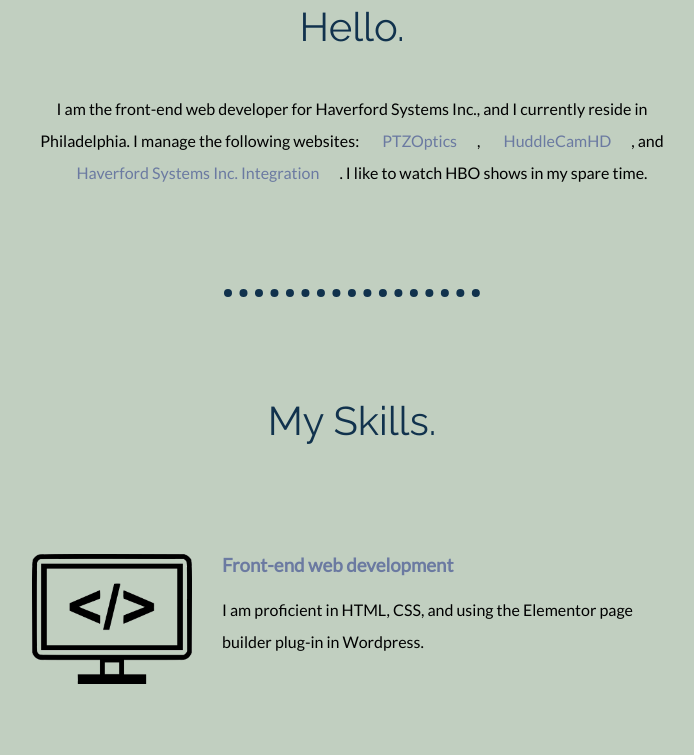
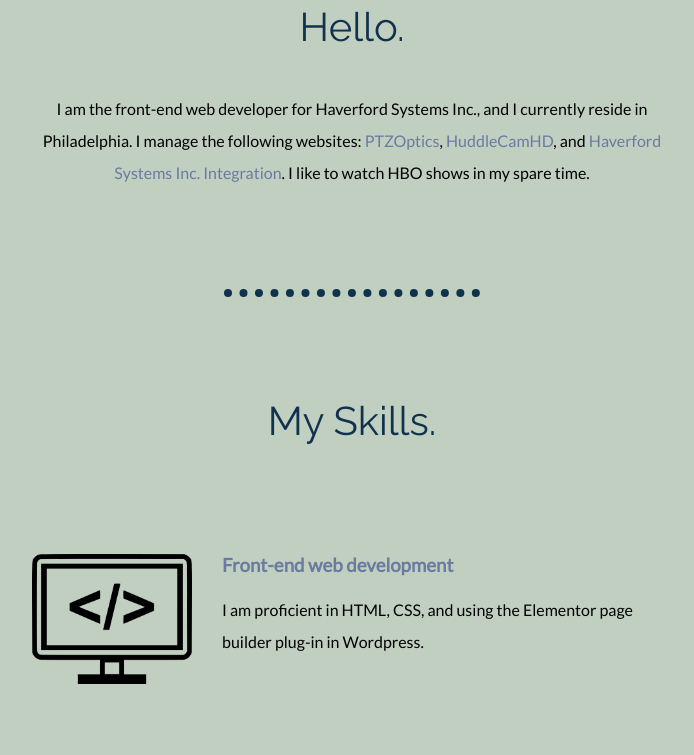
Before and after one commit to arcadine/diegojorge, a plain HTML site: page index.html in a window 1280 px wide. Shown: the part 1231-1986 px from the top of the page, without its empty margins (288-982 px from the left). Drawn offline with Linux system fonts and the light colour scheme.

Commit message:
Update styles.css

```diff
--- a/css/styles.css
+++ b/css/styles.css
@@ -34,7 +34,6 @@ a {
   color: #6B7AA1;
   text-decoration: none;
   font-family: 'Lato', sans-serif;
-  margin: 10px 20px;
 }
 
 a:hover {
```
